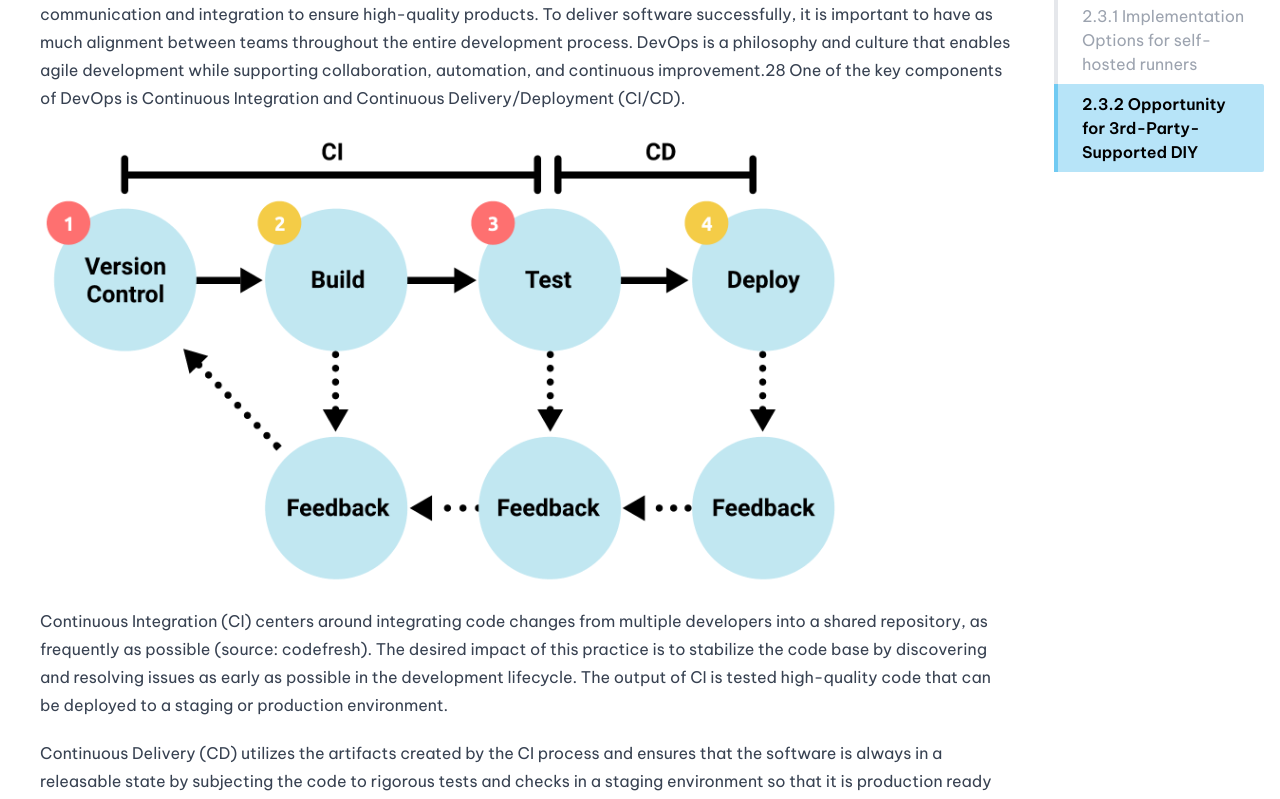
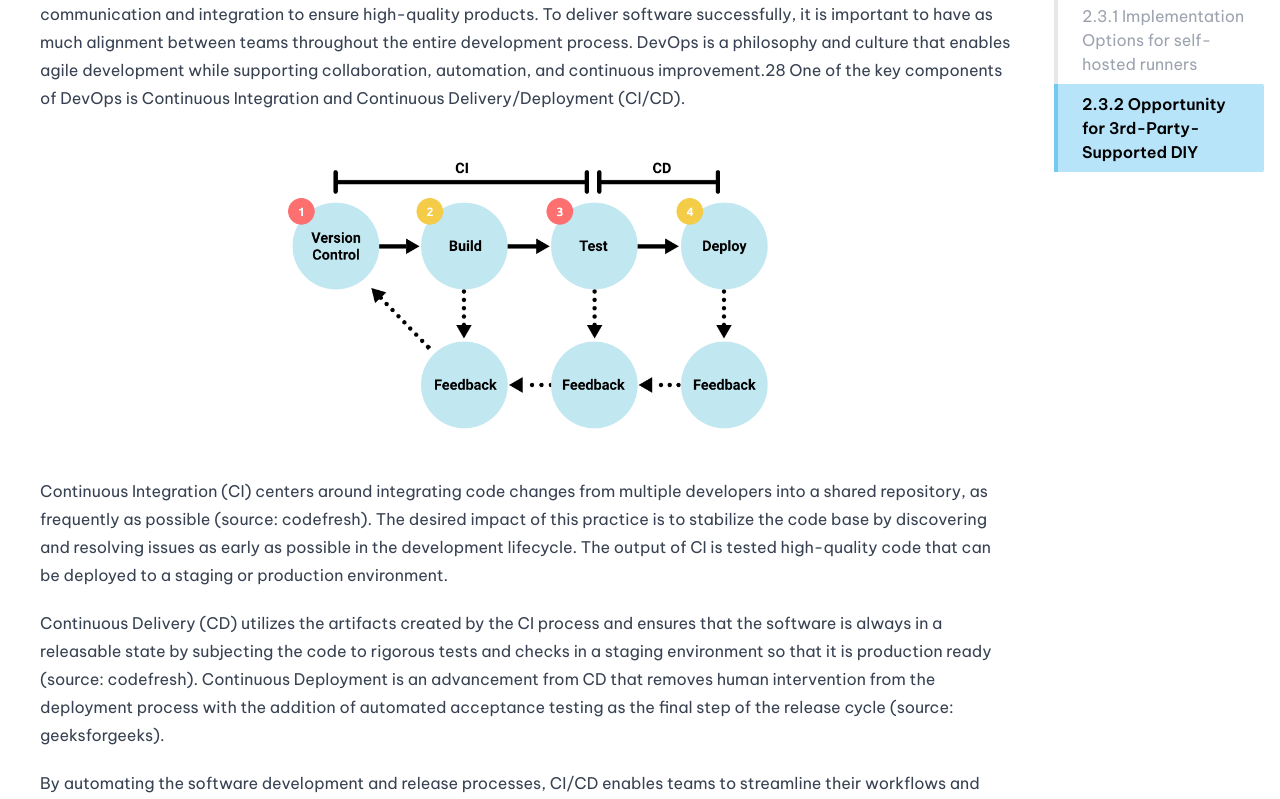
Before and after one commit to harrier-gha-runner/harrier-gha-runner.github.io, a React (Vite) app: page /#/case-study/problem-domain in a window 1280 px wide. Shown: the part 880-1679 px from the top of the page. Built offline with nearby package versions, Linux system fonts and the light colour scheme.

Commit message:
fix: div for img container
Co-authored-by: Shane Ziegler <shanedb@gmail.com>
Co-authored-by: joelbarton-io <joelbarton406@gmail.com>
Co-authored-by: Wook Kim <h.wook.kim@gmail.com>

```diff
--- a/src/components/ui/dialog.tsx
+++ b/src/components/ui/dialog.tsx
@@ -141,16 +141,18 @@ const ImageContentModal = ({ src, alt }: { src: string; alt: string }) => {
   return (
     <Dialog>
       <DialogTrigger asChild>
+        <div className="flex w-full items-center justify-center py-6">
           <img
             className="m-0 cursor-pointer"
             src={src}
             alt={alt}
             style={{
-            width: "100%",
+              width: "50%",
               height: "auto",
-            maxWidth: "800px",
+              maxWidth: "650px",
             }}
           />
+        </div>
       </DialogTrigger>
       <DialogContent className="bg-harrierBLACK">
         <DialogHeader>
```
Lines whose indentation alone changed are shown as unchanged.
